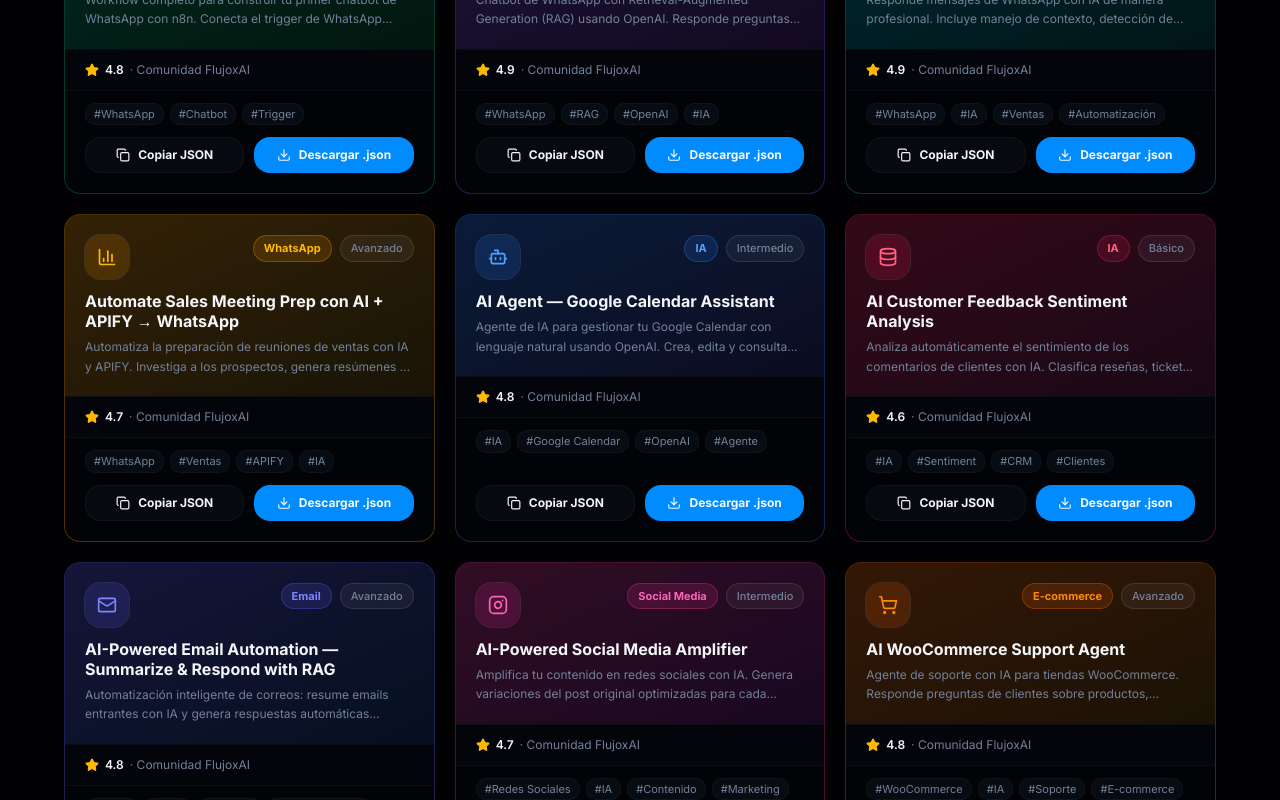
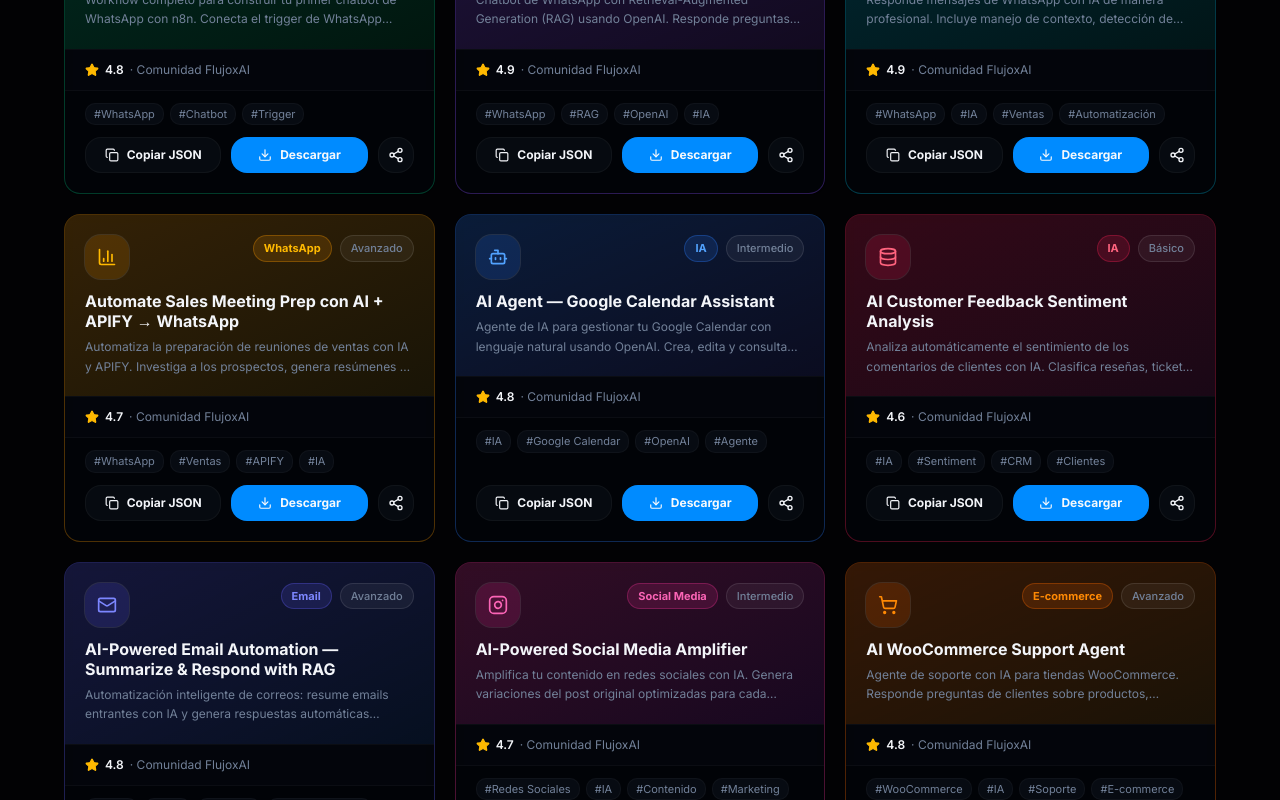
Before and after one commit to bladimirrpolanco-gif/flujoxai-web, a Next.js app: page /recursos in a window 1280 px wide. Shown: the part 900-1700 px from the top of the page. Built offline with nearby package versions, Linux system fonts and the light colour scheme; no server answers; the database is empty; a web font is replaced by a local one.

Commit message:
feat: boton de compartir nativo para plantillas

```diff
--- a/src/app/recursos/page.tsx
+++ b/src/app/recursos/page.tsx
@@ -27,6 +27,7 @@
   Sparkles,
   Loader2,
   Globe,
+  Share2,
 } from "lucide-react";
 import { Navbar } from "@/components/navbar";
 import { Footer } from "@/components/footer";
@@ -351,6 +352,24 @@
     }
   };
 
+  const handleShare = async () => {
+    const url = `${window.location.origin}/recursos?id=${template.id}`;
+    if (navigator.share) {
+      try {
+        await navigator.share({
+          title: template.title,
+          text: `Mira esta increíble plantilla de n8n: ${template.title}`,
+          url: url,
+        });
+      } catch (err) {
+        // user cancelled or error
+      }
+    } else {
+      await navigator.clipboard.writeText(url);
+      onToast("¡Enlace copiado al portapapeles!");
+    }
+  };
+
   return (
     <motion.div
       layout
@@ -447,7 +466,18 @@
           ) : (
             <Download className="h-3.5 w-3.5" />
           )}
-          {downloading ? "Descargando..." : downloaded ? "¡Listo!" : "Descargar .json"}
+          <span className="hidden sm:inline">{downloading ? "Descargando..." : downloaded ? "¡Listo!" : "Descargar"}</span>
+        </motion.button>
+
+        {/* Share */}
+        <motion.button
+          whileHover={{ scale: 1.05 }}
+          whileTap={{ scale: 0.95 }}
+          onClick={handleShare}
+          className="flex-shrink-0 w-9 h-9 flex items-center justify-center rounded-xl bg-muted/50 hover:bg-muted text-foreground border border-border/50 hover:border-border transition-colors"
+          title="Compartir plantilla"
+        >
+          <Share2 className="h-4 w-4" />
         </motion.button>
       </div>
     </motion.div>
```
